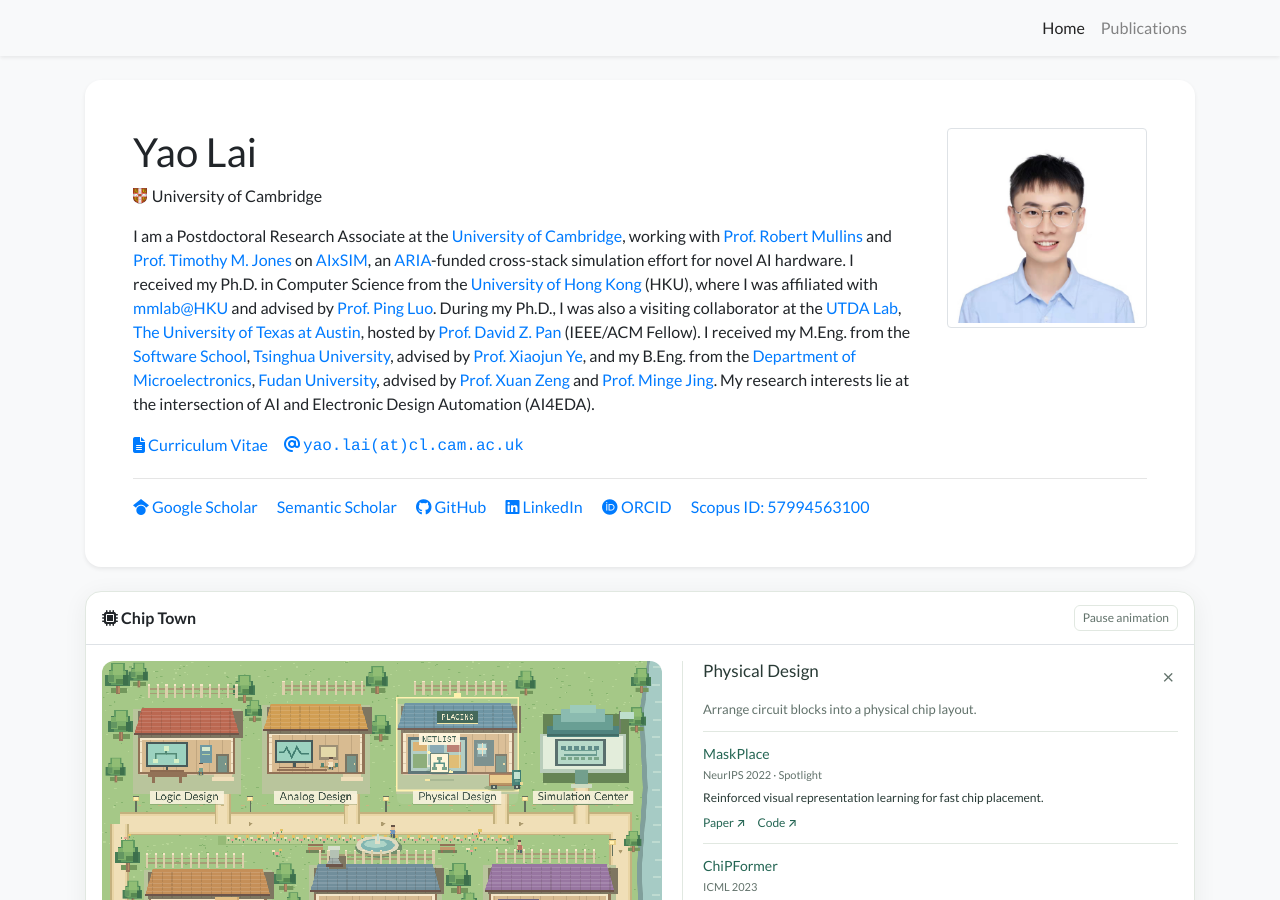
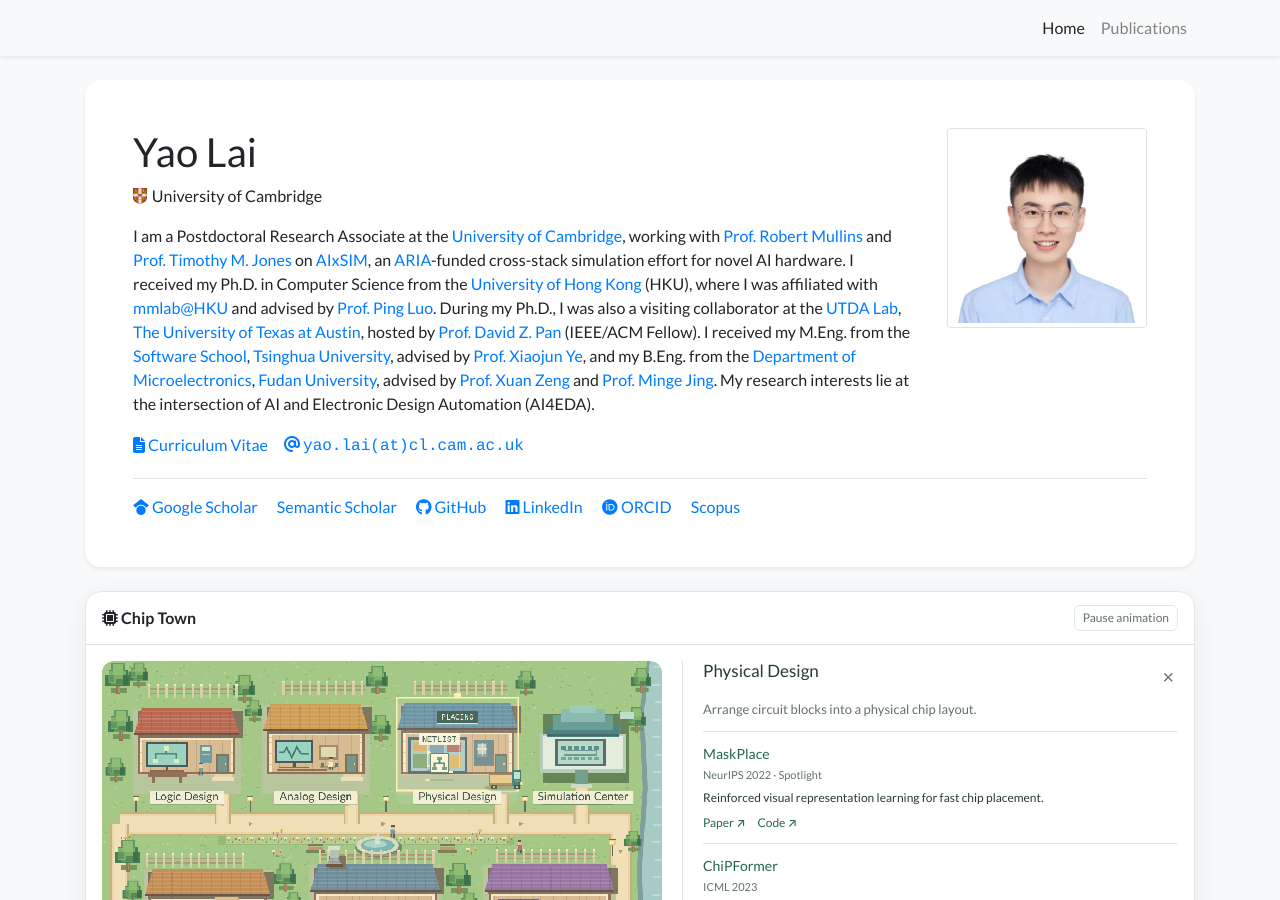
Before and after one commit to laiyao1/laiyao1.github.io, a Jekyll site: the page built from index.html, in a window 1280 px wide and 900 px high. Built offline with Jekyll 4.4.1, drawn with Linux system fonts in a browser that asks for light colours; a style sheet for code colours, icons or effects is not loaded.

Commit message:
Simplify Scopus profile link label

```diff
--- a/_includes/widgets/profile_card.html
+++ b/_includes/widgets/profile_card.html
@@ -94,8 +94,8 @@
                         {% endif %}
 
                         {% if site.data.profile.scopus %}
-                        <a class="pr-3 d-inline-block" target="_blank" rel="noopener noreferrer" href="https://www.scopus.com/authid/detail.uri?authorId={{ site.data.profile.scopus }}">
-                            <i class="ai ai-scopus"></i> Scopus ID: <span class="no-break">{{ site.data.profile.scopus }}</span>
+                        <a class="pr-3 no-break" target="_blank" rel="noopener noreferrer" href="https://www.scopus.com/authid/detail.uri?authorId={{ site.data.profile.scopus }}">
+                            <i class="ai ai-scopus"></i> Scopus
                         </a>
                         {% endif %}
                     </div>
```
